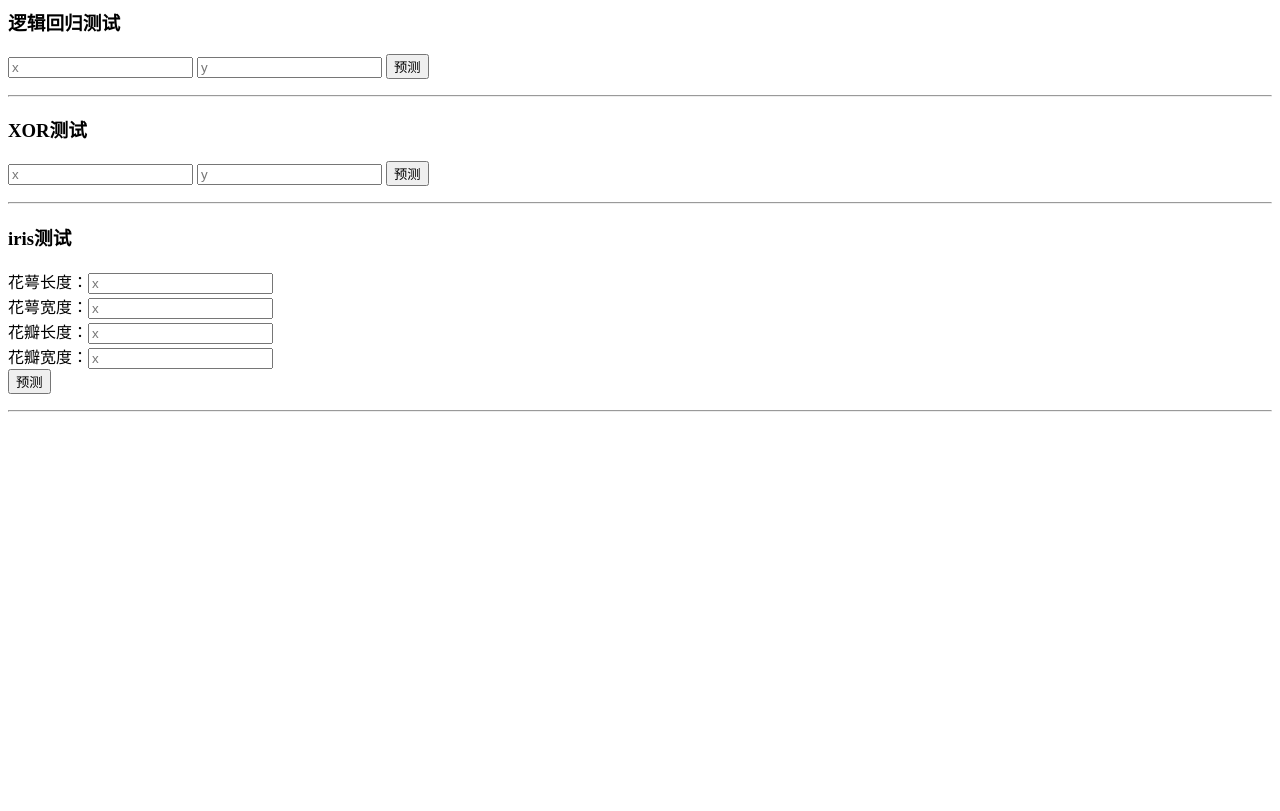
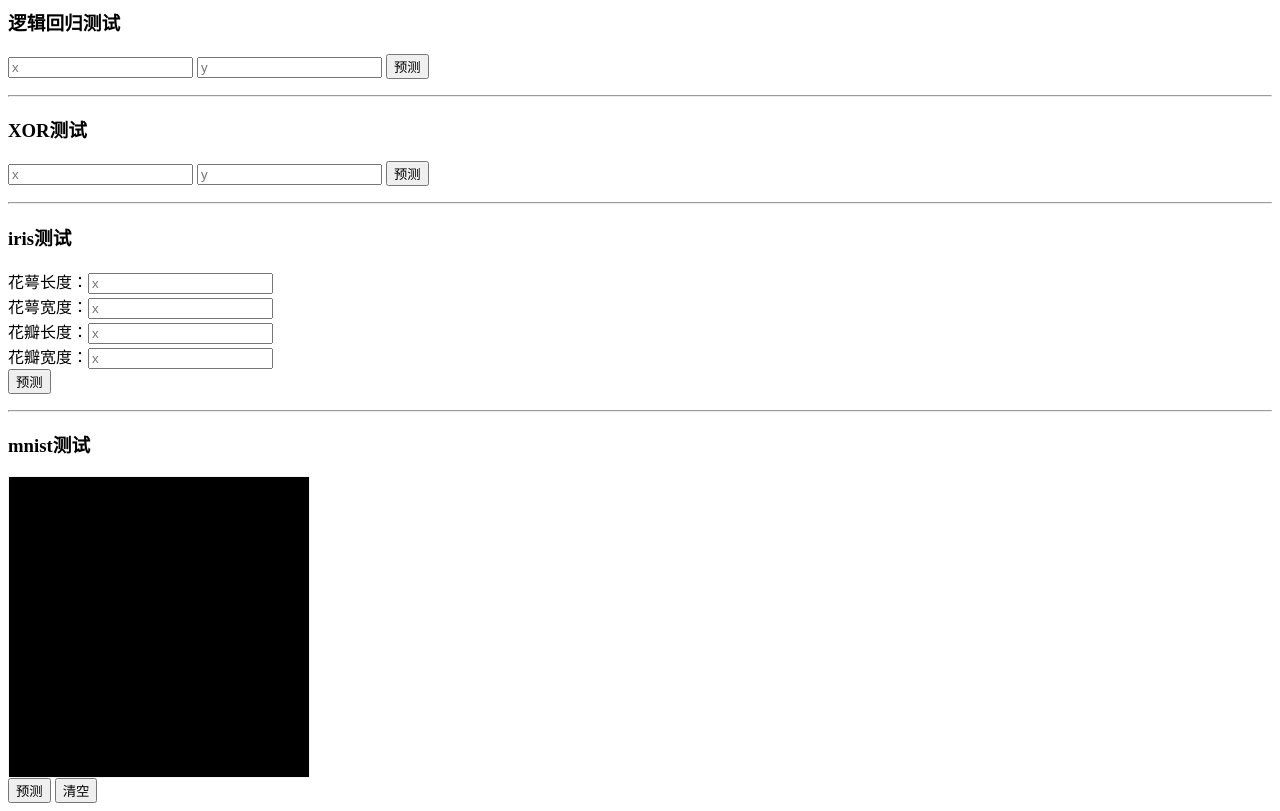
Before and after one commit to jinzhepro/learn-tensorflowjs, a website built with Parcel: page src/index.html in a window 1280 px wide. Built offline with nearby package versions, Linux system fonts and the light colour scheme; files whose address does not match are found by name; what @tensorflow/tfjs, @tensorflow/tfjs-vis would draw is missing.

Commit message:
feat(mnist): 添加 MNIST 数据集处理和模型训练功能
- 新增 MnistData 类用于加载和处理 MNIST 数据集
- 实现卷积神经网络模型用于图像分类
- 添加数据可视化和模型训练功能
- 实现用户手写数字识别和预测功能- 更新 HTML 页面以支持 MNIST 测试

```diff
--- a/src/index.html
+++ b/src/index.html
@@ -8,8 +8,10 @@
 <!--<script src="script/xor/index.js"></script>-->
 <!-- IRIS -->
 <!--<script src="script/iris/index.js"></script>-->
-<!-- 过拟合 -->
-<script src="script/overfit/index.js"></script>
+<!-- 过拟合和欠拟合 -->
+<!--<script src="script/overfit/index.js"></script>-->
+<!-- mnist -->
+<script src="script/mnist/index.js"></script>
 
 <div>
   <h3>逻辑回归测试</h3>
@@ -35,4 +37,11 @@
     <button type="submit" >预测</button>
   </form>
   <hr>
+  <h3>mnist测试</h3>
+  <canvas id="canvas" height="300" width="300" style="border: 1px solid #f2f2f2">
+
+  </canvas>
+  <br>
+  <button onclick="window.predict()">预测</button>
+  <button onclick="window.clear()">清空</button>
 </div>
--- /dev/null
+++ b/src/script/mnist/data/data.js
@@ -0,0 +1,146 @@
+/**
+ * @license
+ * Copyright 2018 Google LLC. All Rights Reserved.
+ * Licensed under the Apache License, Version 2.0 (the "License");
+ * you may not use this file except in compliance with the License.
+ * You may obtain a copy of the License at
+ *
+ * http://www.apache.org/licenses/LICENSE-2.0
+ *
+ * Unless required by applicable law or agreed to in writing, software
+ * distributed under the License is distributed on an "AS IS" BASIS,
+ * WITHOUT WARRANTIES OR CONDITIONS OF ANY KIND, either express or implied.
+ * See the License for the specific language governing permissions and
+ * limitations under the License.
+ * =============================================================================
+ */
+
+import * as tf from '@tensorflow/tfjs';
+
+const IMAGE_SIZE = 784;
+const NUM_CLASSES = 10;
+const NUM_DATASET_ELEMENTS = 65000;
+
+const TRAIN_TEST_RATIO = 5 / 6;
+
+const NUM_TRAIN_ELEMENTS = Math.floor(TRAIN_TEST_RATIO * NUM_DATASET_ELEMENTS);
+const NUM_TEST_ELEMENTS = NUM_DATASET_ELEMENTS - NUM_TRAIN_ELEMENTS;
+
+const MNIST_IMAGES_SPRITE_PATH =
+    'http://127.0.0.1:8080/mnist_images.png';
+const MNIST_LABELS_PATH =
+    'http://127.0.0.1:8080/mnist_labels_uint8';
+
+/**
+ * A class that fetches the sprited MNIST dataset and returns shuffled batches.
+ *
+ * NOTE: This will get much easier. For now, we do data fetching and
+ * manipulation manually.
+ */
+export class MnistData {
+  constructor() {
+    this.shuffledTrainIndex = 0;
+    this.shuffledTestIndex = 0;
+  }
+
+  async load() {
+    // Make a request for the MNIST sprited image.
+    const img = new Image();
+    const canvas = document.createElement('canvas');
+    const ctx = canvas.getContext('2d');
+    const imgRequest = new Promise((resolve, reject) => {
+      img.crossOrigin = '';
+      img.onload = () => {
+        img.width = img.naturalWidth;
+        img.height = img.naturalHeight;
+
+        const datasetBytesBuffer =
+            new ArrayBuffer(NUM_DATASET_ELEMENTS * IMAGE_SIZE * 4);
+
+        const chunkSize = 5000;
+        canvas.width = img.width;
+        canvas.height = chunkSize;
+
+        for (let i = 0; i < NUM_DATASET_ELEMENTS / chunkSize; i++) {
+          const datasetBytesView = new Float32Array(
+              datasetBytesBuffer, i * IMAGE_SIZE * chunkSize * 4,
+              IMAGE_SIZE * chunkSize);
+          ctx.drawImage(
+              img, 0, i * chunkSize, img.width, chunkSize, 0, 0, img.width,
+              chunkSize);
+
+          const imageData = ctx.getImageData(0, 0, canvas.width, canvas.height);
+
+          for (let j = 0; j < imageData.data.length / 4; j++) {
+            // All channels hold an equal value since the image is grayscale, so
+            // just read the red channel.
+            datasetBytesView[j] = imageData.data[j * 4] / 255;
+          }
+        }
+        this.datasetImages = new Float32Array(datasetBytesBuffer);
+
+        resolve();
+      };
+      img.src = MNIST_IMAGES_SPRITE_PATH;
+    });
+
+    const labelsRequest = fetch(MNIST_LABELS_PATH);
+    const [imgResponse, labelsResponse] =
+        await Promise.all([imgRequest, labelsRequest]);
+
+    this.datasetLabels = new Uint8Array(await labelsResponse.arrayBuffer());
+
+    // Create shuffled indices into the train/test set for when we select a
+    // random dataset element for training / validation.
+    this.trainIndices = tf.util.createShuffledIndices(NUM_TRAIN_ELEMENTS);
+    this.testIndices = tf.util.createShuffledIndices(NUM_TEST_ELEMENTS);
+
+    // Slice the the images and labels into train and test sets.
+    this.trainImages =
+        this.datasetImages.slice(0, IMAGE_SIZE * NUM_TRAIN_ELEMENTS);
+    this.testImages = this.datasetImages.slice(IMAGE_SIZE * NUM_TRAIN_ELEMENTS);
+    this.trainLabels =
+        this.datasetLabels.slice(0, NUM_CLASSES * NUM_TRAIN_ELEMENTS);
+    this.testLabels =
+        this.datasetLabels.slice(NUM_CLASSES * NUM_TRAIN_ELEMENTS);
+  }
+
+  nextTrainBatch(batchSize) {
+    return this.nextBatch(
+        batchSize, [this.trainImages, this.trainLabels], () => {
+          this.shuffledTrainIndex =
+              (this.shuffledTrainIndex + 1) % this.trainIndices.length;
+          return this.trainIndices[this.shuffledTrainIndex];
+        });
+  }
+
+  nextTestBatch(batchSize) {
+    return this.nextBatch(batchSize, [this.testImages, this.testLabels], () => {
+      this.shuffledTestIndex =
+          (this.shuffledTestIndex + 1) % this.testIndices.length;
+      return this.testIndices[this.shuffledTestIndex];
+    });
+  }
+
+  nextBatch(batchSize, data, index) {
+    const batchImagesArray = new Float32Array(batchSize * IMAGE_SIZE);
+    const batchLabelsArray = new Uint8Array(batchSize * NUM_CLASSES);
+
+    for (let i = 0; i < batchSize; i++) {
+      const idx = index();
+
+      const image =
+          data[0].slice(idx * IMAGE_SIZE, idx * IMAGE_SIZE + IMAGE_SIZE);
+      batchImagesArray.set(image, i * IMAGE_SIZE);
+
+      const label =
+          data[1].slice(idx * NUM_CLASSES, idx * NUM_CLASSES + NUM_CLASSES);
+      batchLabelsArray.set(label, i * NUM_CLASSES);
+    }
+
+    const xs = tf.tensor2d(batchImagesArray, [batchSize, IMAGE_SIZE]);
+    const labels = tf.tensor2d(batchLabelsArray, [batchSize, NUM_CLASSES]);
+
+    return {xs, labels};
+  }
+}
--- /dev/null
+++ b/src/script/mnist/index.js
@@ -0,0 +1,239 @@
+import * as tf from '@tensorflow/tfjs'
+import * as tfvis from '@tensorflow/tfjs-vis'
+import {MnistData} from "./data/data";
+
+
+/**
+ * 创建并返回一个用于图像分类的深度学习模型
+ * 该模型使用了卷积神经网络结构，适合处理28x28大小的灰度图像
+ * 主要用于MNIST数据集的数字识别等任务
+ *
+ * @returns {tf.Sequential} 一个Sequential模型实例，包含了整个网络结构
+ */
+const createModel = ()=>{
+  // 创建一个Sequential模型实例
+  const model = tf.sequential()
+
+  // 添加第一个卷积层
+  // 输入形状为28x28x1，适用于单通道（灰度）图像
+  // 使用5x5的卷积核，8个过滤器，步长为1
+  // 激活函数为ReLU，权重初始化使用方差缩放
+  model.add(tf.layers.conv2d({
+    inputShape: [28, 28, 1],
+    kernelSize: 5,
+    filters: 8,
+    strides: 1,
+    activation: 'relu',
+    kernelInitializer: 'varianceScaling',
+  }))
+
+  // 添加最大池化层
+  // 使用2x2的池化窗口，步长为2，用于下采样
+  model.add(tf.layers.maxPool2d({poolSize: [2, 2], strides: [2, 2]}))
+
+  // 添加第二个卷积层
+  // 保持5x5的卷积核，增加到16个过滤器，步长为1
+  // 激活函数为ReLU，权重初始化使用方差缩放
+  model.add(tf.layers.conv2d({
+    kernelSize: 5,
+    filters: 16,
+    strides: 1,
+    activation: 'relu',
+    kernelInitializer: 'varianceScaling',
+  }))
+
+  // 再次添加最大池化层，进行下采样
+  model.add(tf.layers.maxPool2d({poolSize: [2, 2], strides: [2, 2]}))
+
+  // 添加扁平化层，将三维输出展平为一维
+  model.add(tf.layers.flatten())
+
+  // 添加全连接层（密集层）
+  // 输出10个单位，对应0-9共10个类别
+  // 激活函数为softmax，适用于多分类问题
+  // 权重初始化使用方差缩放
+  model.add(tf.layers.dense({
+    units: 10,
+    activation: 'softmax',
+    kernelInitializer: 'varianceScaling',
+  }))
+
+  // 返回构建好的模型
+  return model
+}
+
+
+/**
+ * 异步函数用于准备和转换MNIST数据集
+ * 此函数首先创建一个MnistData实例，然后加载数据集
+ * 接着，它从数据集中提取训练数据和测试数据，并将它们格式化为适合训练的格式
+ * 最后，函数返回一个对象，包含格式化后的训练数据和测试数据
+ */
+const covertData = async () => {
+  // 创建一个新的MnistData实例
+  const data = new MnistData()
+  // 加载MNIST数据集
+  await data.load()
+  // 从数据集中获取1000个训练样本
+  const d = data.nextTrainBatch(1000)
+  // 从数据集中获取200个测试样本
+  const t = data.nextTrainBatch(200)
+  // 将训练样本的输入数据调整形状，以适应模型输入要求
+  const trainXs = d.xs.reshape([1000, 28, 28, 1])
+  // 获取训练样本的标签
+  const trainYs = d.labels
+  // 将测试样本的输入数据调整形状，以适应模型输入要求
+  const testXs = t.xs.reshape([200, 28, 28, 1])
+  // 获取测试样本的标签
+  const testYs = t.labels
+  // 返回格式化后的训练和测试数据
+  return {
+    trainXs,
+    trainYs,
+    testXs,
+    testYs
+  }
+}
+
+/**
+ * 异步函数，用于展示MNIST数据集中的图像数据
+ * 此函数首先创建一个MnistData实例，然后加载数据集
+ * 接着，它获取一个包含20个训练样本的批次，并将这些样本渲染到可视化界面中
+ */
+const showData = async () => {
+  // 创建MnistData实例
+  const data = new MnistData()
+  // 加载MNIST数据集
+  await data.load()
+  // 获取20个训练样本
+  const e = data.nextTrainBatch(20)
+  // 创建可视化界面的表面，用于展示图像数据
+  const surface = tfvis.visor().surface({
+    name: '输入数据',
+  })
+  // 遍历20个样本，将每个样本渲染为图像
+  for (let i = 0; i < 20; i++) {
+    // 使用tf.tidy清理临时张量，防止内存泄漏
+    const imgTensor = tf.tidy(() => {
+      // 从批次中提取单个样本的图像数据，并将其重塑为28x28的图像张量
+      return e.xs.slice([i, 0], [1, 784]).reshape(([28, 28, 1]))
+    })
+    // 创建canvas元素，用于渲染图像
+    const canvas = document.createElement('canvas')
+    canvas.width = 28
+    canvas.height = 28
+    canvas.style = 'margin: 4px'
+    // 将图像张量渲染到canvas上
+    await tf.browser.toPixels(imgTensor, canvas)
+    // 将渲染后的canvas添加到可视化界面的表面
+    surface.drawArea.appendChild(canvas)
+  }
+}
+
+
+/**
+ * 异步函数用于训练模型
+ *
+ * 该函数接受一个模型以及训练和测试用的输入和输出数据，编译并训练模型
+ * 训练过程中，将使用TensorFlow.js的可视化工具来展示训练和验证过程的损失和准确率
+ *
+ * @param {tf.LayersModel} model - 需要训练的TensorFlow.js模型
+ * @param {tf.Tensor} trainXs - 训练用的输入数据
+ * @param {tf.Tensor} trainYs - 训练用的输出数据
+ * @param {tf.Tensor} testXs - 测试用的输入数据
+ * @param {tf.Tensor} testYs - 测试用的输出数据
+ * @returns {Promise<tf.History>} - 返回训练历史记录的Promise对象，包含训练和验证过程的损失和准确率
+ */
+const trainModel = async (model, trainXs, trainYs, testXs, testYs,) => {
+  // 编译模型，设置优化器、损失函数和评估指标
+  model.compile({
+    optimizer: tf.train.adam(),
+    loss: 'categoricalCrossentropy',
+    metrics: ['accuracy'],
+  })
+
+  // 训练模型，并返回训练历史记录的Promise对象
+  // 训练过程中使用提供的测试数据进行验证，设置训练轮次和回调函数
+  return await model.fit(trainXs, trainYs, {
+    validationData: [testXs, testYs],
+    epochs: 20,
+    callbacks: tfvis.show.fitCallbacks(
+        {name: '训练过程'},
+        ['loss', 'val_loss', 'acc', 'val_acc'],
+      {
+        callbacks: ['onEpochEnd'],
+      }
+    ),
+  })
+}
+
+
+/**
+ * 根据给定的模型测试用户手写数字识别
+ * @param {Object} model - 用于数字识别的预训练模型
+ */
+const testModel = (model)=>{
+  // 获取画布元素和2D渲染上下文
+  const canvas = document.getElementById('canvas')
+  const ctx = canvas.getContext('2d')
+  // 初始化画布背景为黑色
+  ctx.fillStyle = 'black'
+  ctx.fillRect(0, 0, canvas.width, canvas.height)
+  // 监听鼠标移动事件以绘制白色方块
+  canvas.addEventListener('mousemove',(e)=>{
+    // 当鼠标左键被按下时绘制
+    if (e.buttons === 1){
+      const ctx = canvas.getContext('2d')
+      ctx.fillStyle = 'white'
+      ctx.fillRect(e.offsetX, e.offsetY, 25, 25)
+    }
+  })
+
+  // 清除画布的方法
+  window.clear = ()=>{
+    const ctx = canvas.getContext('2d')
+    ctx.fillStyle = 'black'
+    ctx.fillRect(0, 0, canvas.width, canvas.height)
+  }
+  // 使用模型预测画布上的数字
+  window.predict = (form)=>{
+    // 将画布内容转换为模型输入格式
+    const inputs = tf.tidy(()=>{
+      return tf.image.resizeBilinear(
+        tf.browser.fromPixels(canvas),
+        [28, 28],
+        true
+      ).slice([0, 0, 0], [28, 28, 1]).toFloat().div(255).reshape([1, 28, 28, 1])
+
+    })
+    // 使用模型进行预测并显示结果
+    const pred = model.predict(inputs).argMax(1)
+    alert(pred.dataSync()[0])
+  }
+}
+
+/**
+ * 执行MNIST数据集的加载、处理、模型训练和测试的异步函数
+ * 此函数作为程序的主流程，确保数据处理和模型训练按顺序执行
+ */
+const runMnist = async () => {
+  // 加载并展示MNIST数据集信息
+  await showData()
+
+  // 加工数据，将其转换为适合模型训练的格式
+  const {trainXs, trainYs, testXs, testYs} = await covertData()
+
+  // 创建并配置神经网络模型
+  const model = createModel()
+
+  // 训练模型，并使用测试数据集评估模型性能
+  await trainModel(model, trainXs, trainYs, testXs, testYs)
+
+  // 使用训练好的模型进行预测测试
+  testModel(model)
+}
+
+
+window.onload = async () => {
+  await runMnist()
+}
```
Also changed, not shown: package.json (+7 -3 lines), 2 other files.
